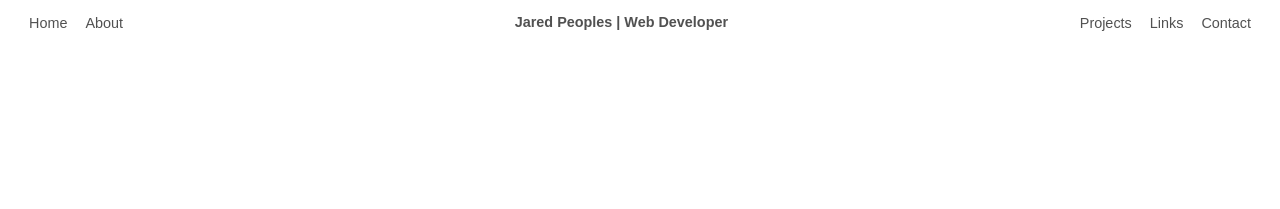
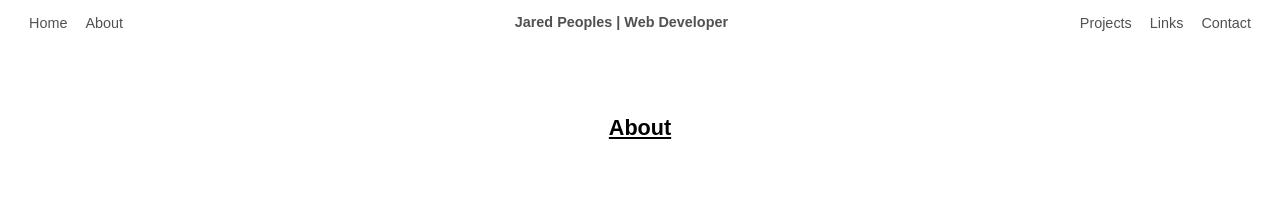
Before and after one commit to jkpeople/Peoples_Jared-Website, a plain HTML site: page resume.html in a window 1280 px wide. Shown: the top 209 px of the page. Drawn offline with Linux system fonts and the light colour scheme.

Commit message:
updated about

```diff
--- a/about.css
+++ b/about.css
@@ -59,10 +59,15 @@ section h1 {
     color: #515151;
 }
 
-#para-head {
+#section-head {
     margin: 50px;
     text-decoration: underline;
     font-weight: bold;
+    color: black;
+}
+
+#section-head h1 {
+    color: black;
 }
 
 #para {
@@ -70,4 +75,5 @@ section h1 {
     text-align: center;
     padding-left: 50px;
     margin-right: 50px;
+    color: black;
 }
--- a/resume.css
+++ b/resume.css
@@ -54,3 +54,9 @@ footer a {
 .nav-middle > a {
     font-weight: bold;
 }
+
+#section-head {
+    margin: 50px;
+    text-decoration: underline;
+    font-weight: bold;
+}
--- a/resume.html
+++ b/resume.html
@@ -27,7 +27,9 @@
     </header>
 
     <section>
-
+        <div id="section-head">
+            <h1>About</h1>
+        </div>
     </section>
 
     <footer>
```
Also changed, not shown: about.html (+1 -1 lines), 1 other file.
